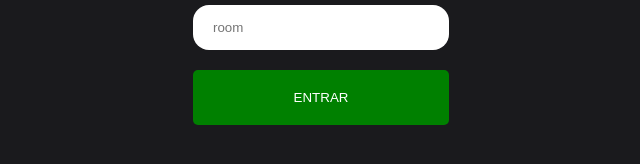
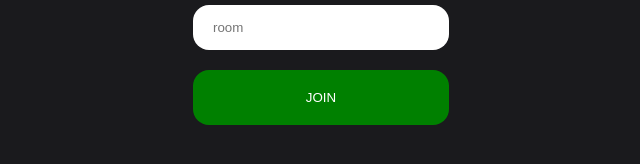
Before and after one commit to levmetal/chatApp, a React (Create React App) app in the folder react-chat/: page / in a window 1280 px wide. Shown: the part 424-588 px from the top of the page, without its empty margins (319-959 px from the left). Built offline with nearby package versions, Linux system fonts and the light colour scheme.

Commit message:
fix join 2

```diff
--- a/react-chat/src/components/join/join.css
+++ b/react-chat/src/components/join/join.css
@@ -45,7 +45,7 @@ html, body {
     text-decoration: none;
     background: green;
     padding: 20px;
-    border-radius: 5px;
+    border-radius: 1rem;
     display: inline-block;
     border: none;
     width: 100%;
--- a/react-chat/src/components/join/join.js
+++ b/react-chat/src/components/join/join.js
@@ -19,7 +19,7 @@ const [room, setRoom]= useState('')
         onChange={(event) => setRoom(event.target.value)}/>  </div>
 
         <Link onClick={event=>(!name || !room) ? event.preventDefault():null} to={`/chat?name=${name}&room=${room}`}>
-          <button className="button mt-20 " type="submit" >Entrar</button>
+          <button className="button mt-20 " type="submit" >Join</button>
 
        </Link>
 
```
